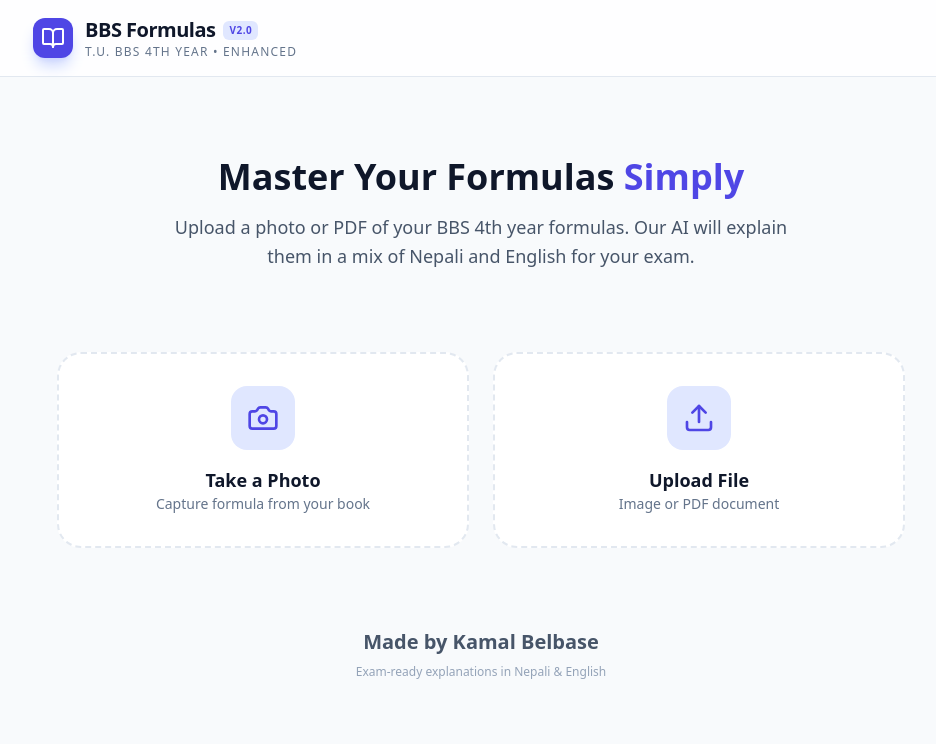
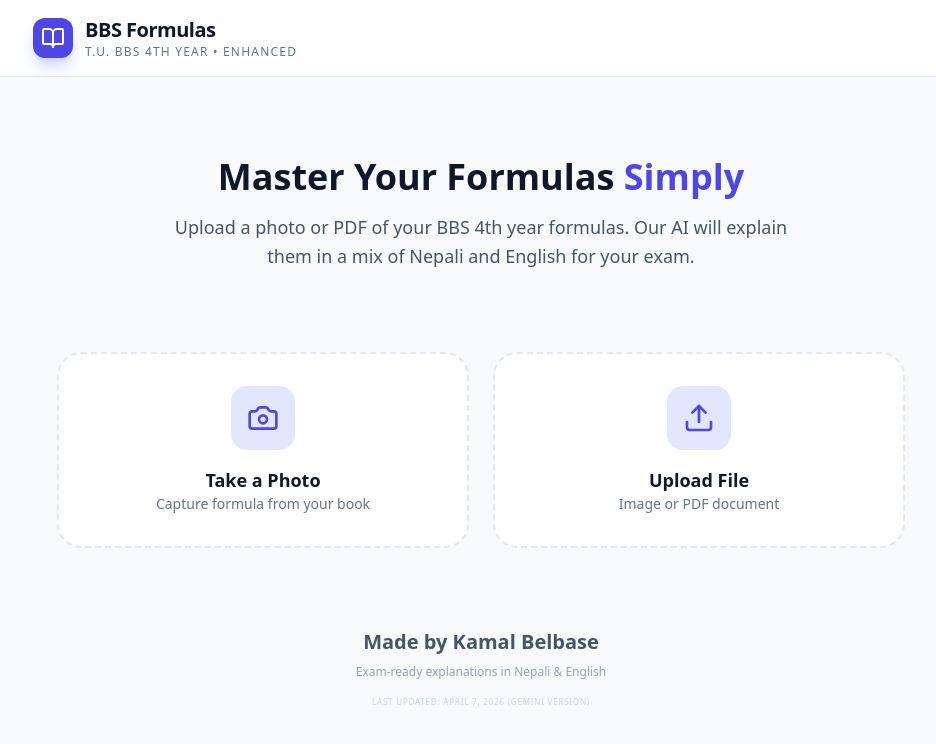
Before and after one commit to belkamal96-lgtm/formulaking, a React (Vite) app: page / in a window 1280 px wide. Shown: the top 744 px of the page, without its empty margins (159-1095 px from the left). Built offline with nearby package versions, Linux system fonts and the light colour scheme; no server answers.

Commit message:
feat: Update app title and footer details
Refines the application's introductory heading to focus on "BBS Formulas" and removes the version tag. Updates the footer with a more specific "Last Updated" timestamp, indicating this is a Gemini-powered version.

```diff
--- a/src/App.tsx
+++ b/src/App.tsx
@@ -292,10 +292,7 @@ export default function App() {
               <BookOpen size={20} className="sm:w-6 sm:h-6" />
             </div>
             <div>
-              <div className="flex items-center gap-2">
-                <h1 className="text-lg sm:text-xl font-bold tracking-tight text-slate-900">BBS Formulas</h1>
-                <span className="bg-indigo-100 text-indigo-600 text-[10px] font-bold px-1.5 py-0.5 rounded-md uppercase tracking-wider">v2.0</span>
-              </div>
+              <h1 className="text-lg sm:text-xl font-bold tracking-tight text-slate-900">BBS Formulas</h1>
               <p className="text-[10px] sm:text-xs font-medium text-slate-500 uppercase tracking-widest">T.U. BBS 4th Year • Enhanced</p>
             </div>
           </div>
@@ -583,6 +580,7 @@ export default function App() {
       <footer className="max-w-4xl mx-auto px-6 py-12 text-center">
         <p className="text-xl font-bold text-slate-600">Made by Kamal Belbase</p>
         <p className="mt-2 text-xs text-slate-400">Exam-ready explanations in Nepali & English</p>
+        <p className="mt-4 text-[8px] text-slate-300 uppercase tracking-widest">Last Updated: April 7, 2026 (Gemini Version)</p>
       </footer>
     </div>
   );
```
